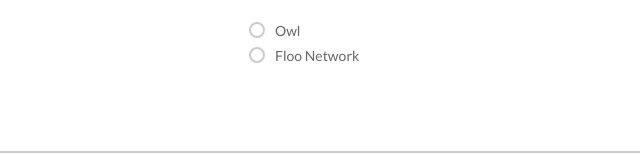
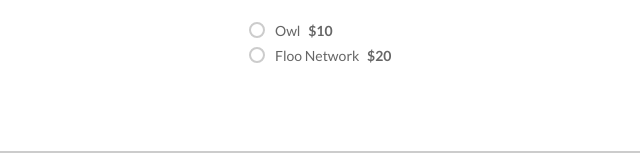
Before and after one commit to stacigh/j-pippins-potions, a plain HTML site: page www/index.html in a window 1280 px wide. Both pictures are taken after a click on the link 1239 px from the left and 41 px from the top of the page. Shown: the part 645-800 px from the top of the page, 221-861 px from the left. Drawn offline with nearby package versions, Linux system fonts and the light colour scheme; files whose address does not match are found by name.

Commit message:
delivery fee

```diff
--- a/www/index.html
+++ b/www/index.html
@@ -170,10 +170,10 @@
                         <fieldset>
                             <legend>Select Delivery Method</legend>
                             <p class="fieldgroup fieldgroup--nomargin">
-                                <input type="radio" name="shipping" id="shipping-owl" value="Owl" /><label for="shipping-owl" required>Owl</label>
+                                <input type="radio" name="shipping" id="shipping-owl" value="Owl" /><label for="shipping-owl" required>Owl <span class="shipping-cost">$10</span></label>
                             </p>
                             <p class="fieldgroup fieldgroup--nomargin">
-                                <input type="radio" name="shipping" id="shipping-floo" value="Floo Network" /><label for="shipping-floo">Floo Network</label>
+                                <input type="radio" name="shipping" id="shipping-floo" value="Floo Network" /><label for="shipping-floo">Floo Network <span class="shipping-cost">$20</span></label>
                             </p>
                         </fieldset>
                     </div>
--- a/www/scss/styles.scss
+++ b/www/scss/styles.scss
@@ -376,6 +376,11 @@
 		display: inline-block;
 		margin-top: $gutter;
 	}
+
+	.shipping-cost {
+		font-weight: $fw-bold;
+		margin-left: 5px;
+	}
 }
 
 .typed-cursor {
```
Also changed, not shown: www/css/styles.css.
